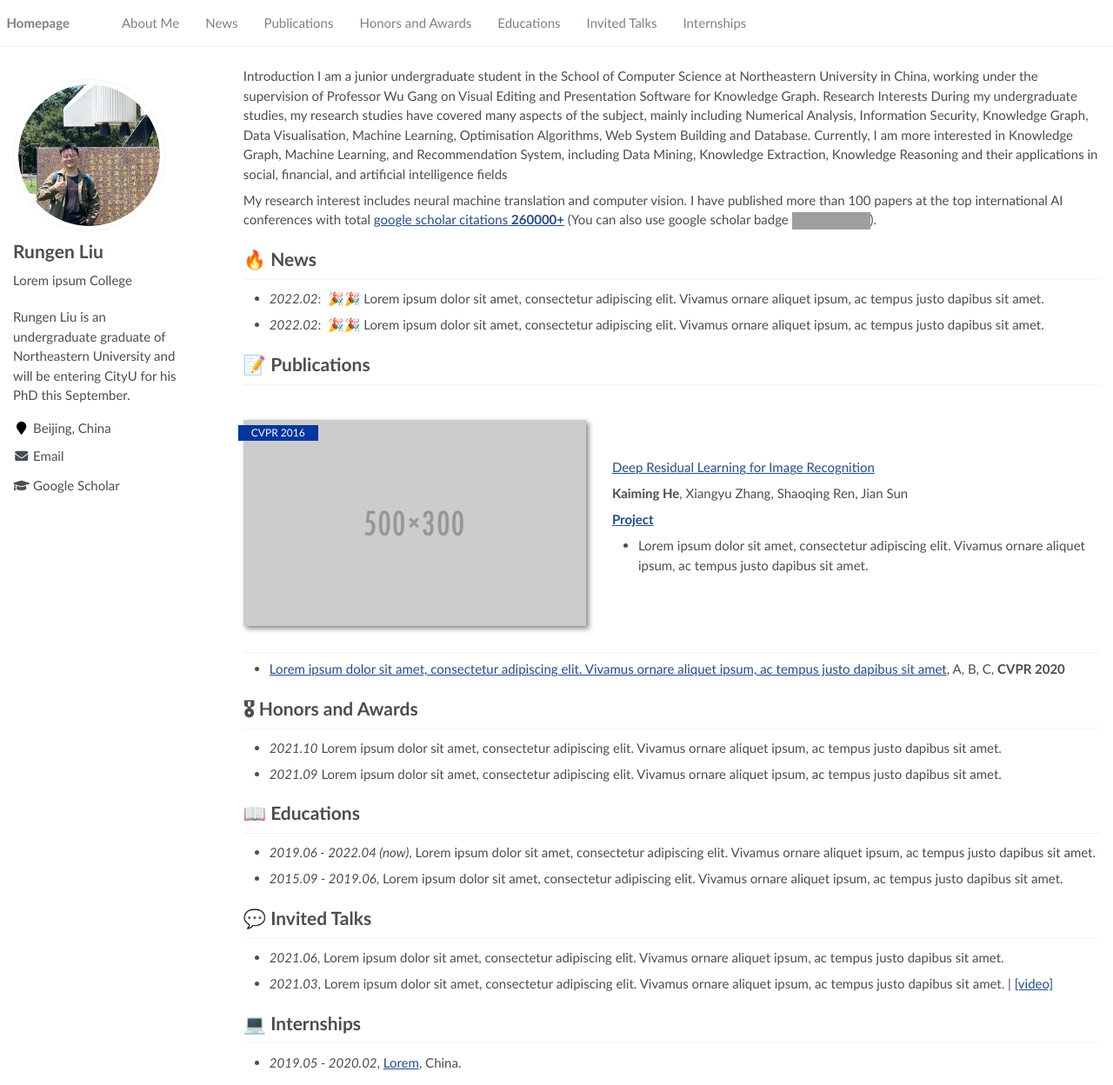
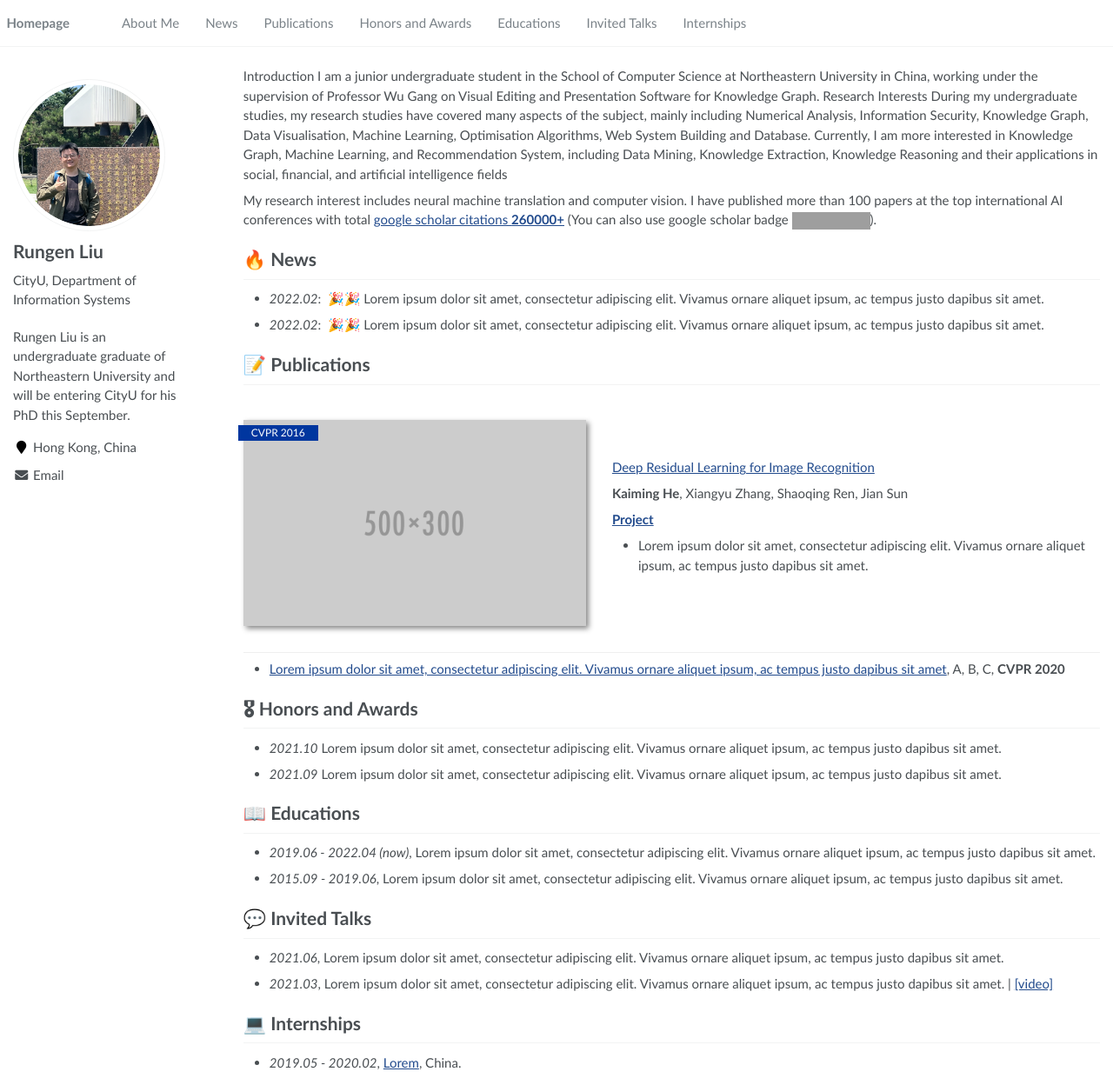
Before and after one commit to WaterWool/WaterWool.github.io, a Jekyll site: the page built from _pages/about.md, in a window 1280 px wide and 1248 px high. Shown: the whole window at 87% size. Built offline with Jekyll 4.4.1, drawn with Linux system fonts in a browser that asks for light colours; grey boxes are pictures that could not be loaded.

Commit message:
Update _config.yml

```diff
--- a/_config.yml
+++ b/_config.yml
@@ -23,12 +23,12 @@ baidu_site_verification  :  # get baidu_site_verification from https://ziyuan.ba
 author:
   name             : "Rungen Liu"
   avatar           : "images/android-chrome-512x512.png"
-  bio              : "Lorem ipsum College"
-  location         : "Beijing, China"
+  bio              : "CityU, Department of Information Systems"
+  location         : "Hong Kong, China"
   employer         :
   pubmed           :
-  googlescholar    : "https://scholar.google.com/citations?user=YOUR_GOOGLE_SCHOLAR_ID"
-  email            : "Lorem@ipsum.com"
+  googlescholar    :  # "https://scholar.google.com/citations?user=YOUR_GOOGLE_SCHOLAR_ID"
+  email            : "allial_lrg@163.com"
   researchgate     :  # e.g., "https://www.researchgate.net/profile/yourprofile"
   uri              :
   bitbucket        :
```
